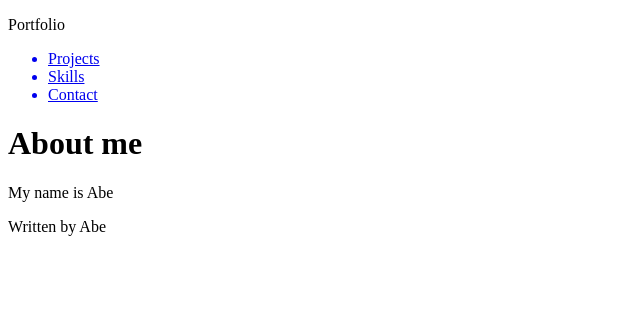
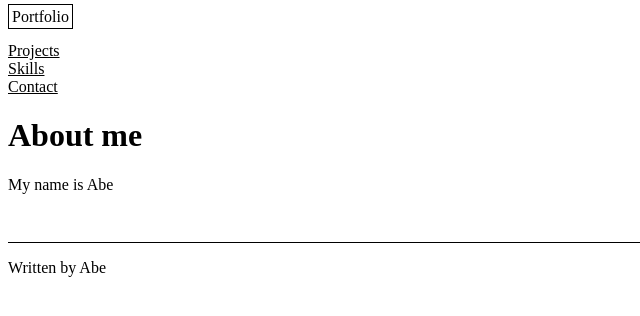
Before and after one commit to front-end-fundamentals-2025/fef-portfolio-MonsieurAbe, a plain HTML site: page index.html in a window 1280 px wide. Shown: the whole page, without its empty margins (0-640 px from the left). Drawn offline with Linux system fonts and the light colour scheme.

Commit message:
Finishing up the begining

```diff
--- a/css/main.css
+++ b/css/main.css
@@ -0,0 +1,21 @@
+∗ {
+}
+#logo {
+  font-weight: 500;
+  font-size: 1.5;
+  border: 1px solid black;
+  display: inline;
+  padding: 3px;
+}
+ul {
+  list-style: none;
+  padding-left: 0;
+}
+a {
+  color: black;
+}
+
+footer {
+  margin-top: 3rem;
+  border-top: 1px solid black;
+}
--- a/index.html
+++ b/index.html
@@ -8,7 +8,7 @@
   </head>
   <body>
     <header>
-      <p>Portfolio</p>
+      <p id="logo">Portfolio</p>
       <nav>
         <ul>
           <a href="#"><li>Projects</li></a>
```
